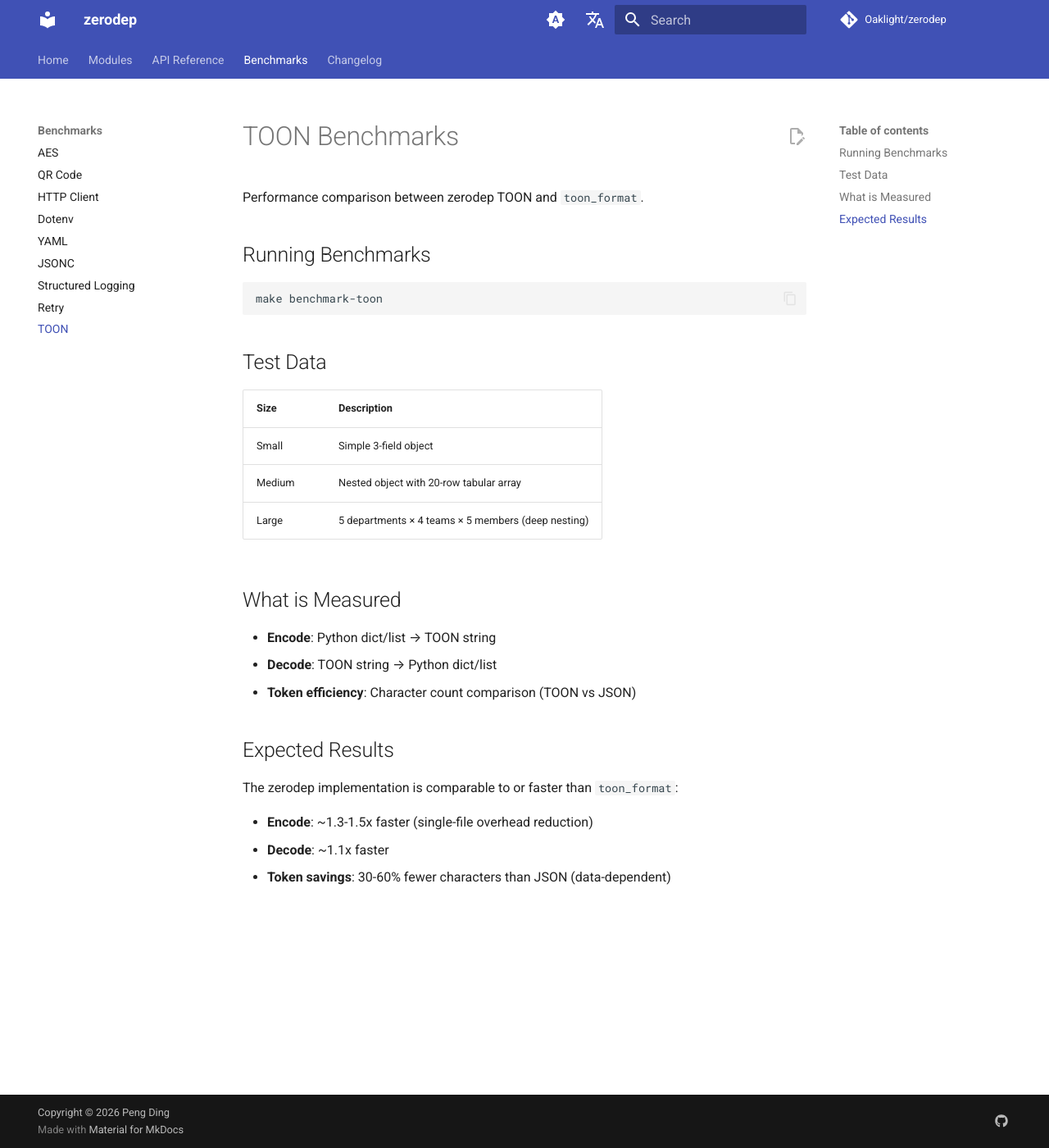
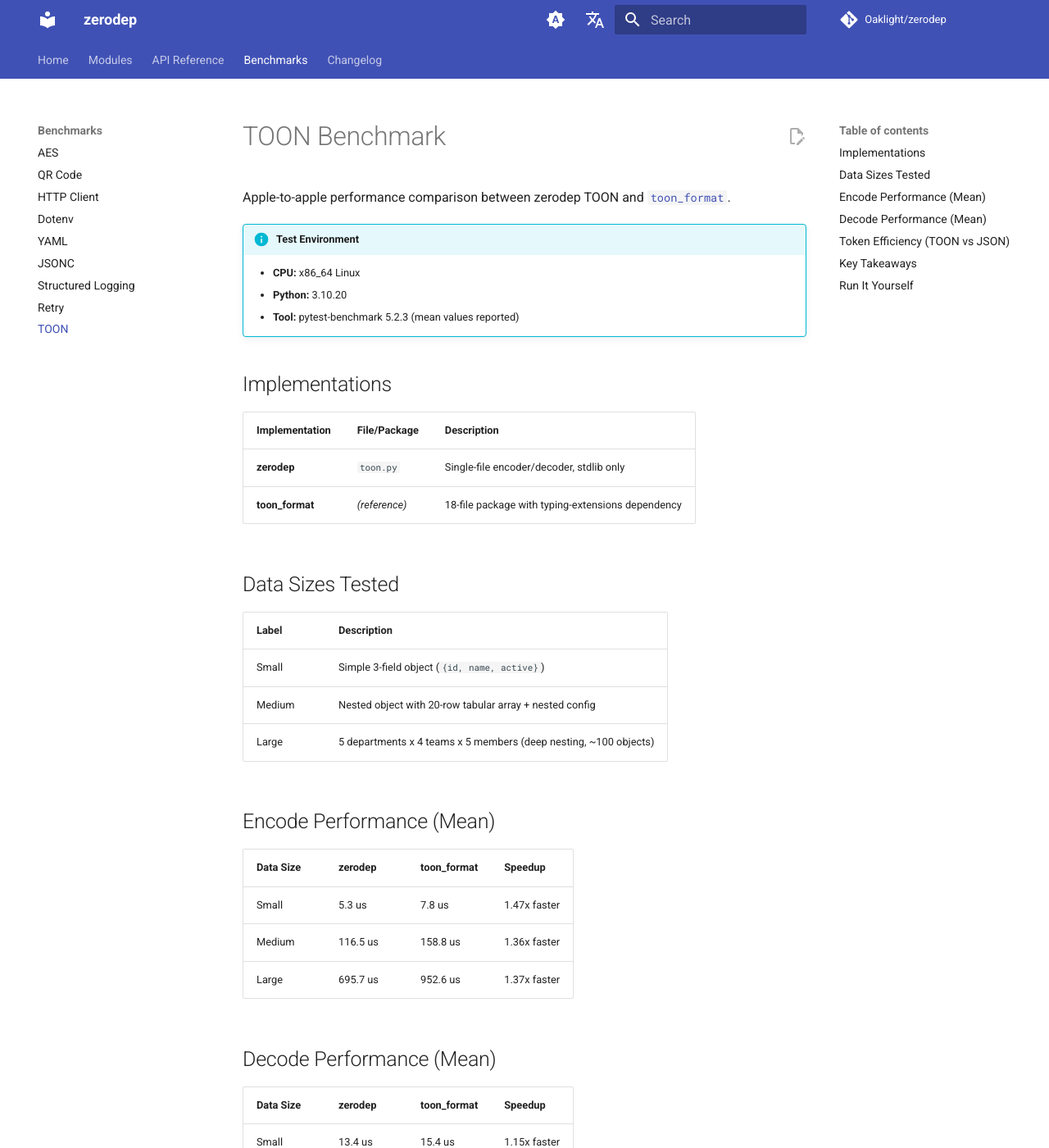
Before and after one commit to Oaklight/zerodep, an MkDocs documentation site: the page built from docs/benchmarks/toon.md, in a window 1280 px wide and 1400 px high. Shown: the whole window at 82% size. Built offline with MkDocs 1.6.1 and Material for MkDocs 9.7.7, drawn with Linux system fonts in a browser that asks for light colours; comment, search, counter and statistics services are not loaded; some of the changed text lies outside the part shown.

Commit message:
Update TOON module docs and benchmark data

````diff
--- a/docs/benchmarks/toon.md
+++ b/docs/benchmarks/toon.md
@@ -1,31 +1,62 @@
-# TOON Benchmarks
+# TOON Benchmark
 
-Performance comparison between zerodep TOON and `toon_format`.
+Apple-to-apple performance comparison between zerodep TOON and [`toon_format`](https://github.com/toon-format/toon-python).
 
-## Running Benchmarks
+!!! info "Test Environment"
+    - **CPU:** x86_64 Linux
+    - **Python:** 3.10.20
+    - **Tool:** pytest-benchmark 5.2.3 (mean values reported)
+
+## Implementations
+
+| Implementation | File/Package | Description |
+|----------------|--------------|-------------|
+| **zerodep** | `toon.py` | Single-file encoder/decoder, stdlib only |
+| **toon_format** | *(reference)* | 18-file package with typing-extensions dependency |
+
+## Data Sizes Tested
+
+| Label | Description |
+|-------|-------------|
+| Small | Simple 3-field object (`{id, name, active}`) |
+| Medium | Nested object with 20-row tabular array + nested config |
+| Large | 5 departments x 4 teams x 5 members (deep nesting, ~100 objects) |
+
+## Encode Performance (Mean)
+
+| Data Size | zerodep | toon_format | Speedup |
+|-----------|---------|-------------|---------|
+| Small | 5.3 us | 7.8 us | 1.47x faster |
+| Medium | 116.5 us | 158.8 us | 1.36x faster |
+| Large | 695.7 us | 952.6 us | 1.37x faster |
+
+## Decode Performance (Mean)
+
+| Data Size | zerodep | toon_format | Speedup |
+|-----------|---------|-------------|---------|
+| Small | 13.4 us | 15.4 us | 1.15x faster |
+| Medium | 214.4 us | 229.3 us | 1.07x faster |
+| Large | 1,463.3 us | 1,559.1 us | 1.07x faster |
+
+## Token Efficiency (TOON vs JSON)
+
+| Data Size | JSON (chars) | TOON (chars) | Savings |
+|-----------|-------------|-------------|---------|
+| Small | 52 | 32 | 38.5% |
+| Medium | 2,171 | 638 | 70.6% |
+| Large | 16,829 | 4,882 | 71.0% |
+
+## Key Takeaways
+
+- **1.3-1.5x faster encode** -- consolidating 18 source files into a single file reduces import and dispatch overhead.
+- **1.1x faster decode** -- single-file layout eliminates cross-module function call overhead.
+- **38-71% fewer characters than JSON** -- TOON's tabular array format and bare-key syntax achieve dramatic size reduction on structured data. Savings increase with tabular data density.
+- **Zero pip dependencies** -- zerodep uses only `re`, `math`, `dataclasses`, and `collections.abc` from the standard library.
+
+## Run It Yourself
 
 ```bash
-make benchmark-toon
+pip install pytest pytest-benchmark
+pip install git+https://github.com/toon-format/toon-python.git
+pytest toon/test_toon_benchmark.py --benchmark-only -v
 ```
-
-## Test Data
-
-| Size | Description |
-|------|-------------|
-| Small | Simple 3-field object |
-| Medium | Nested object with 20-row tabular array |
-| Large | 5 departments × 4 teams × 5 members (deep nesting) |
-
-## What is Measured
-
-- **Encode**: Python dict/list → TOON string
-- **Decode**: TOON string → Python dict/list
-- **Token efficiency**: Character count comparison (TOON vs JSON)
-
-## Expected Results
-
-The zerodep implementation is comparable to or faster than `toon_format`:
-
-- **Encode**: ~1.3-1.5x faster (single-file overhead reduction)
-- **Decode**: ~1.1x faster
-- **Token savings**: 30-60% fewer characters than JSON (data-dependent)
````
Also changed, not shown: docs/modules/toon.md (+3 -1 lines).
